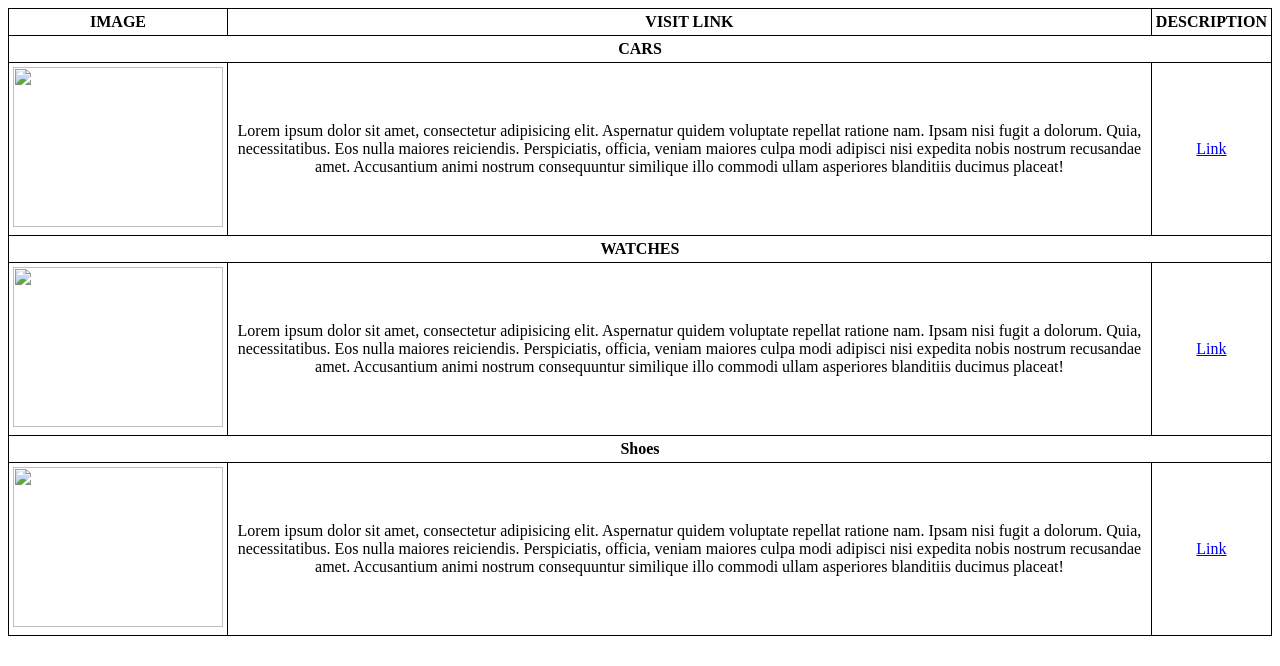
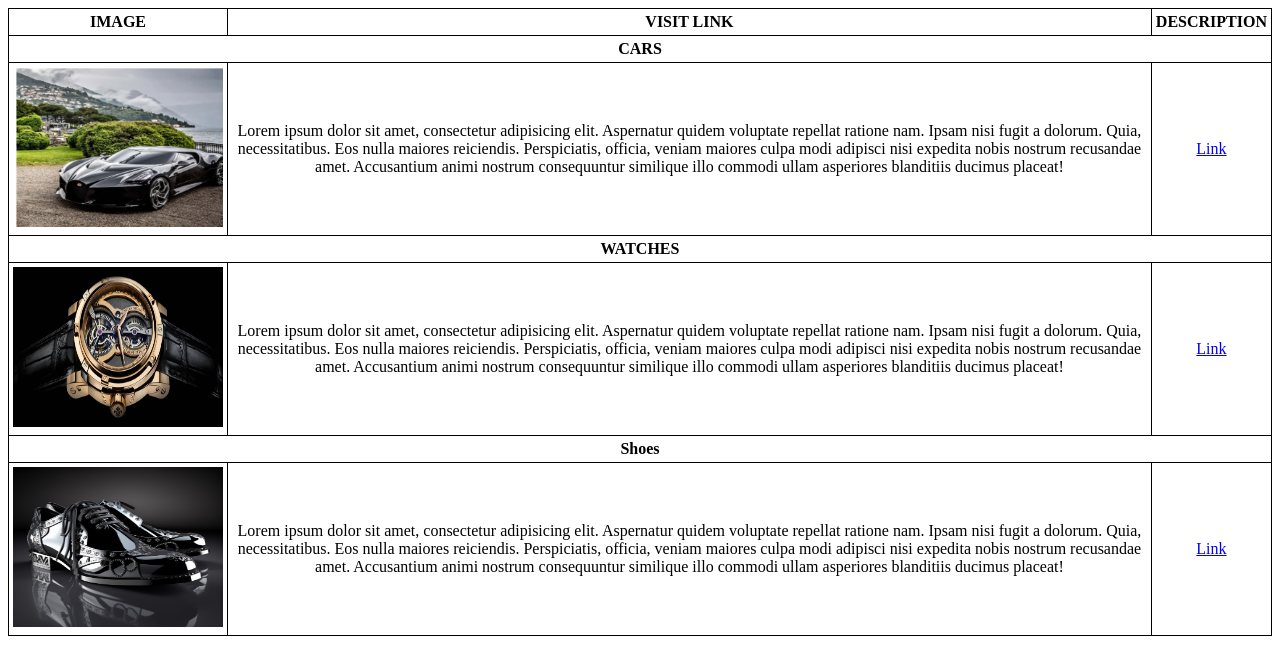
Before and after one commit to sharmapooja18/Tables, a plain HTML site: page index.html in a window 1280 px wide. Drawn offline with Linux system fonts and the light colour scheme.

Commit message:
made changes to the img path

```diff
--- a/index.html
+++ b/index.html
@@ -32,7 +32,7 @@
                   </td>
               </tr>
           <tr>
-            <td rowspan="2"> <img width="210" height="160" src="../Table/Images/car1.png" alt=""></td>
+            <td rowspan="2"> <img width="210" height="160" src="../Tables/Images/car1.png" alt=""></td>
 
           </tr>
           <tr>
@@ -45,7 +45,7 @@
               </td>
           </tr>
           <tr>
-            <td><img width="210" height="160" src="../Table/Images/Watch.jpg" alt=""></td>
+            <td><img width="210" height="160" src="../Tables/Images/Watch.jpg" alt=""></td>
             <td>Lorem ipsum dolor sit amet, consectetur adipisicing elit. Aspernatur quidem voluptate repellat ratione nam. Ipsam nisi fugit a dolorum. Quia, necessitatibus. Eos nulla maiores reiciendis. Perspiciatis, officia, veniam maiores culpa modi adipisci nisi expedita nobis nostrum recusandae amet. Accusantium animi nostrum consequuntur similique illo commodi ullam asperiores blanditiis ducimus placeat!</td>
             <td><a href="https://www.fashionbeans.com/wp-content/uploads/2016/11/expensivewatchestop1.jpg">Link</a></td>
           </tr>
@@ -55,7 +55,7 @@
               </td>
           </tr>
           <tr>
-            <td><img width="210" height="160" src="../Table/Images/Shoes.jpg" alt=""></td>
+            <td><img width="210" height="160" src="../Tables/Images/Shoes.jpg" alt=""></td>
             <td>Lorem ipsum dolor sit amet, consectetur adipisicing elit. Aspernatur quidem voluptate repellat ratione nam. Ipsam nisi fugit a dolorum. Quia, necessitatibus. Eos nulla maiores reiciendis. Perspiciatis, officia, veniam maiores culpa modi adipisci nisi expedita nobis nostrum recusandae amet. Accusantium animi nostrum consequuntur similique illo commodi ullam asperiores blanditiis ducimus placeat!</td>
             <td><a  download="image.jpg" href="https://www.pinkvilla.com/images/2023-02/1676613650_screenshot_20230217-112813_instagram.jpg">Link</a></td>
           </tr>
```
